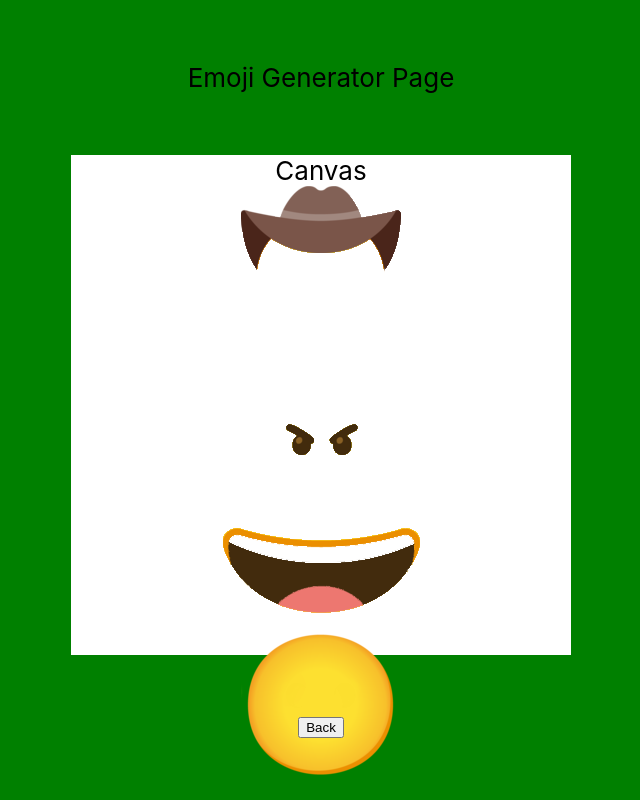
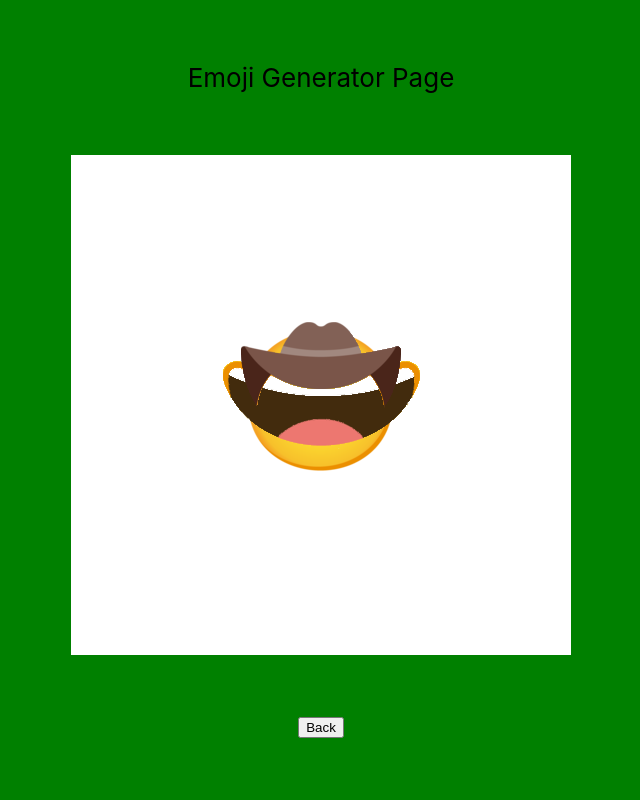
Before and after one commit to elleizar/frankenmoji, a React (Create React App) app: page /generator in a window 1280 px wide. Shown: the whole page, without its empty margins (319-959 px from the left). Built offline with nearby package versions, Linux system fonts and the light colour scheme.

Commit message:
added css styling for emoji parts

```diff
--- a/src/components/Canvas/Decorations.js
+++ b/src/components/Canvas/Decorations.js
@@ -9,7 +9,7 @@ export class Decorations extends Component {
    render() {
     return (
       <div className="decorations">
-           <img src={decorations[0]}/>
+           <img src={decorations[0]} alt=""/>
        </div>
        // <Button
       //   onClick=dis
--- a/src/components/Canvas/Eyes.js
+++ b/src/components/Canvas/Eyes.js
@@ -1,6 +1,6 @@
 
 import { Component } from "react";
-import { Button } from "react-bootstrap";
+// import { Button } from "react-bootstrap";
 import angry from '../../images/eyes/eyes_angry.png';
 import closed from '../../images/eyes/eyes_closed.png';
 import crossed from '../../images/eyes/eyes_crossed.png';
@@ -15,7 +15,7 @@ export class Eyes extends Component {
   render() {
     return (
       <div className="eye">
-          <img src={eyes[0]}/>
+          <img src={eyes[0]} alt=""/>
       </div>
       // <Button
       //   onClick=dis
--- a/src/components/Canvas/Face.js
+++ b/src/components/Canvas/Face.js
@@ -10,7 +10,7 @@ export class Face extends Component {
    render() {
     return (
       <div className="face">
-           <img src={faces[0]}/>
+           <img src={faces[0]} alt=""/>
        </div>
        // <Button
       //   onClick=dis
--- a/src/components/Canvas/Mouth.js
+++ b/src/components/Canvas/Mouth.js
@@ -11,7 +11,7 @@ export class Mouth extends Component {
    render() {
     return (
       <div className="mouth">
-           <img src={mouths[0]}/>
+           <img src={mouths[0]} alt=""/>
        </div>
        // <Button
       //   onClick=dis
--- a/src/css/Canvas.css
+++ b/src/css/Canvas.css
@@ -2,4 +2,28 @@
     background-color: white;
     width: 500px;
     height: 500px;
+    position: relative;
+    display: flex;
+    align-items: center;
+    justify-content: center;
 }
+
+.eye, .mouth, .face, .decorations {
+    position: absolute;
+}
+
+.eye {
+    z-index: 1;
+}
+
+.mouth {
+    z-index: 1;
+}
+
+.face {
+    z-index: 0;
+}
+
+.decorations {
+    z-index: 2;
+}
```
